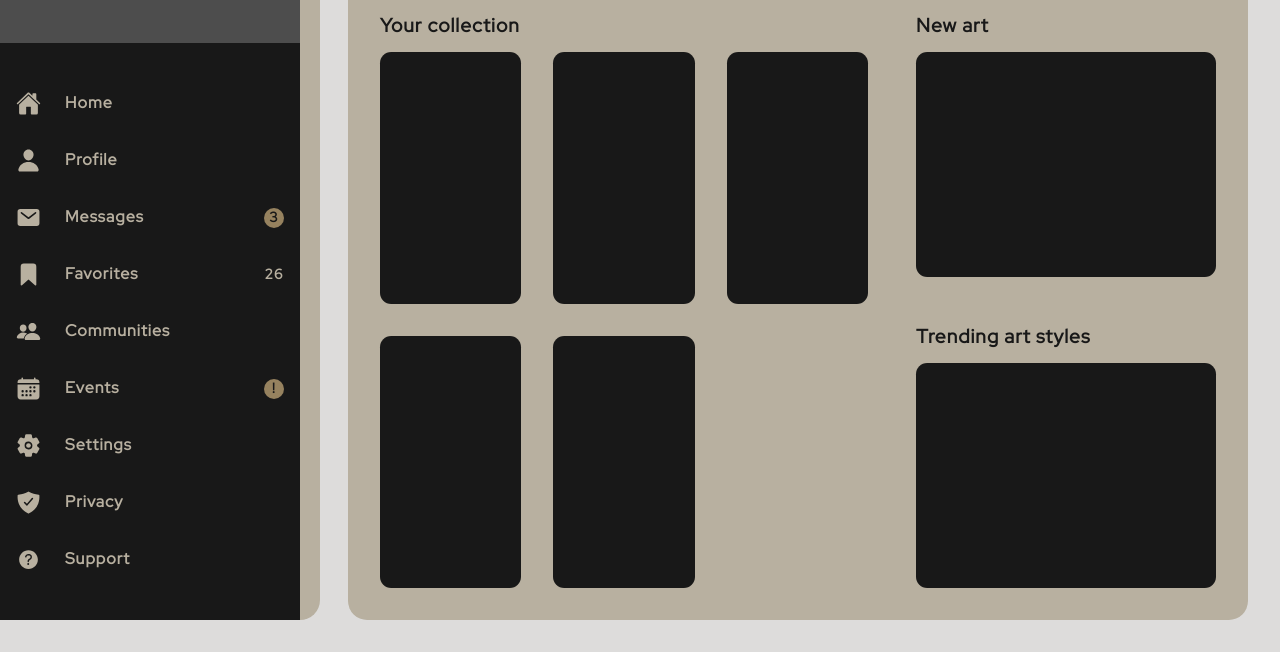
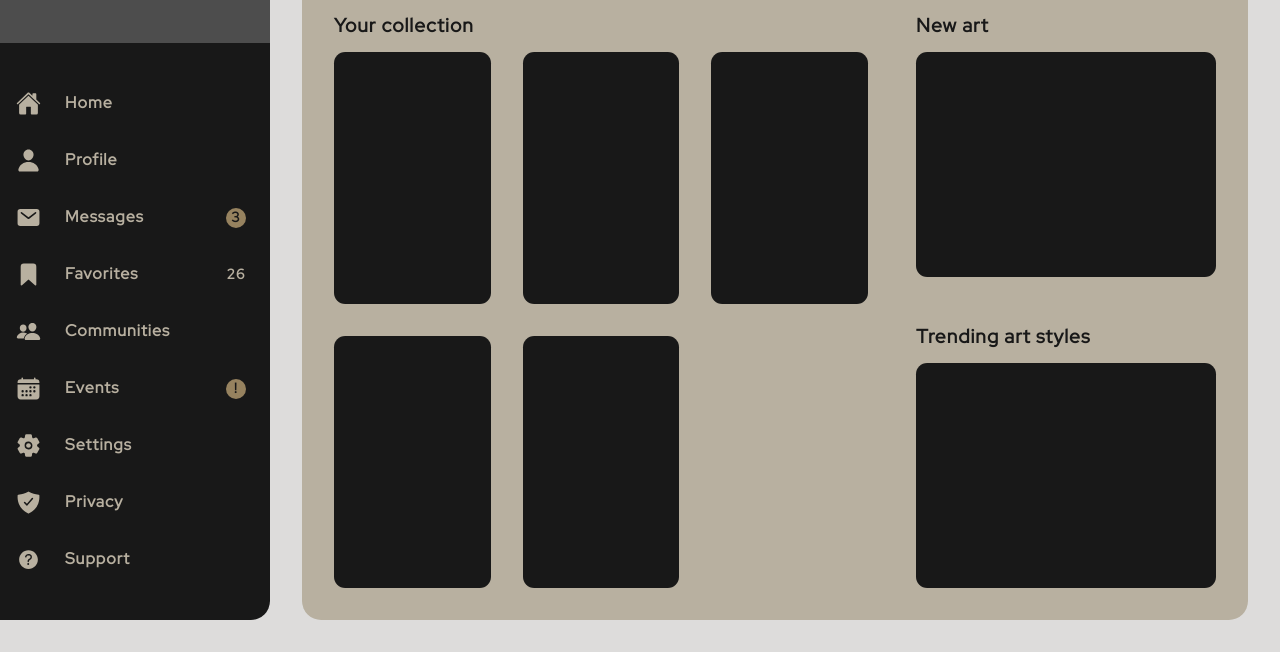
Before and after one commit to stanciudrg/dashboard, a plain HTML site: page index.html in a window 1280 px wide. Shown: the part 148-800 px from the top of the page. Drawn offline with Linux system fonts and the light colour scheme; grey boxes are pictures that could not be loaded; a script that the page names is missing.

Commit message:
Resize sidebar, remove :after content and add border-radius

```diff
--- a/styles.css
+++ b/styles.css
@@ -27,28 +27,16 @@ svg {
 .main-container {
     height: 100%;
     display: grid;
-    grid-template-columns: 300px auto;
+    grid-template-columns: 270px auto;
     box-sizing: border-box;
     overflow: auto;
-    gap: 3rem;
+    gap: 2rem;
     padding: 2rem 2rem 2rem 0;
 }
 
 .sidebar {
-    position: relative;
     display: grid;
     grid-template-rows: 1fr auto;
-}
-
-.sidebar::after {
-    content: "";
-    position: absolute;
-    top: 0;
-    left: 100%;
-    height: 100%;
-    width: 20px;
-    background-color: var(--secondary-color);
-    border-radius: 0 2rem 2rem 0;
 }
 
 .logo {
@@ -59,6 +47,7 @@ svg {
     background-image: url(hero.jpg);
     background-position: center;
     background-size: cover;
+    border-radius: 0 1.2rem 0 0;
 }
 
 .logo::before {
@@ -68,6 +57,7 @@ svg {
     width: 100%;
     background-color: var(--accent-color);
     opacity: 0.6;
+    border-radius: 0 1.2rem 0 0;
 }
 
 h1 {
@@ -84,6 +74,7 @@ nav {
     background-color: var(--accent-color);
     color: var(--font-color);
     padding: 2rem 0 2rem 0;
+    border-radius: 0 0 1.2rem 0;
 }
 
 .button {
@@ -93,7 +84,7 @@ nav {
     align-items: center;
     cursor: pointer;
     gap: 1.5rem;
-    padding: 1rem;
+    padding: 1rem 1.5rem 1rem 1rem;
 }
 
 .button::before {
@@ -127,10 +118,8 @@ a {
     transition: 0.3s ease-in-out;
 }
 
-svg {
+.button svg {
     z-index: 2;
-    width: 25px;
-    height: 25px;
     fill: var(--secondary-color);
     transition: 0.3s ease-in-out;
 }
```
